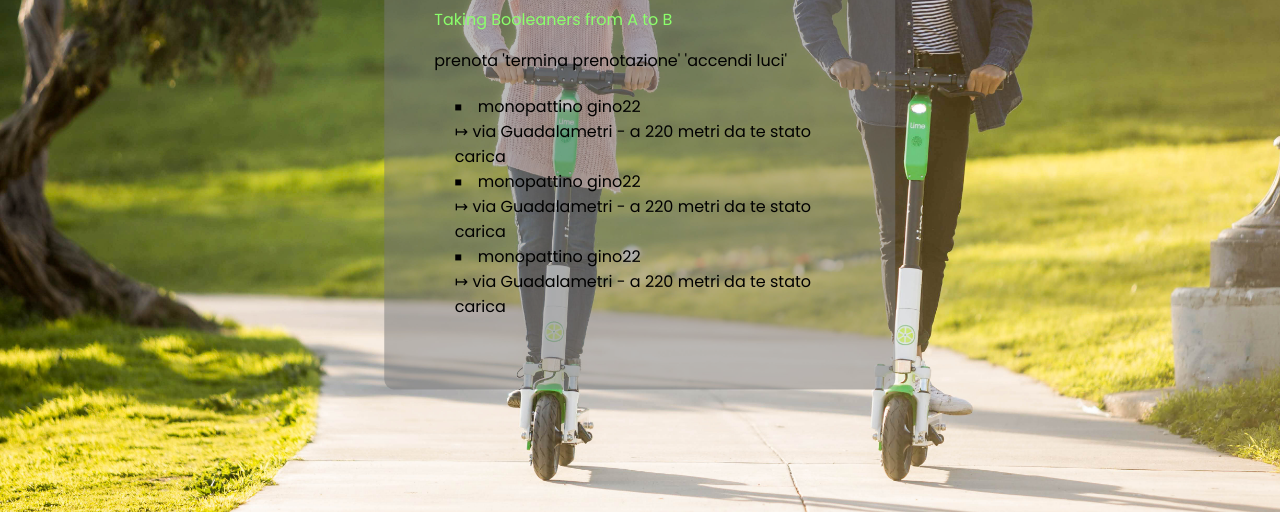
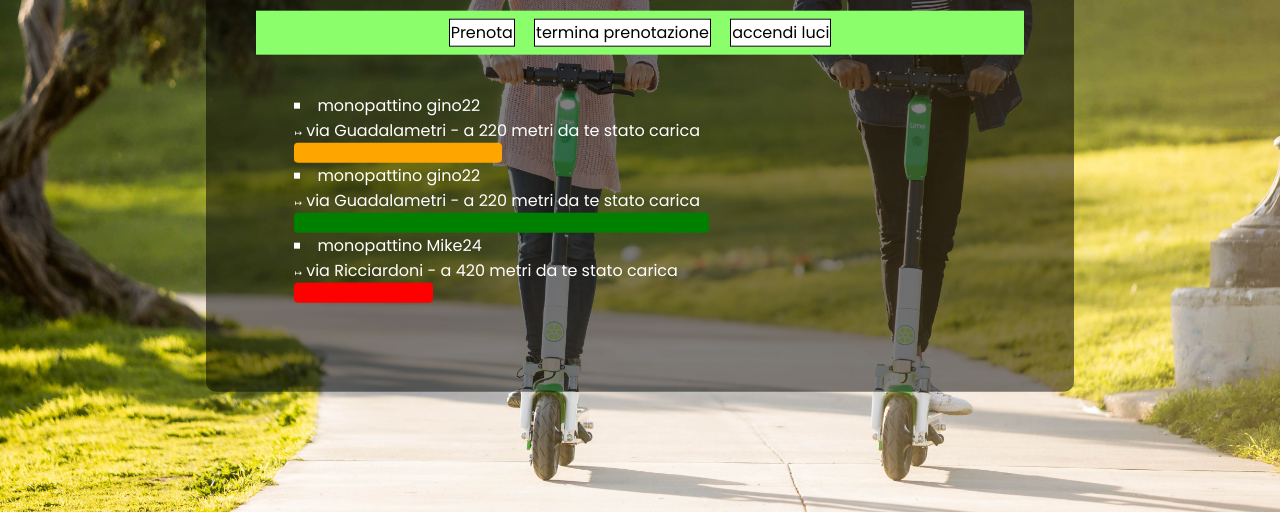
Before and after one commit to ManueldG/FullStack, a plain HTML site: page Lim/index.html in a window 1280 px wide. Shown: the part 288-800 px from the top of the page. Drawn offline with Linux system fonts and the light colour scheme.

Commit message:
modifica css

```diff
--- a/Lim/index.html
+++ b/Lim/index.html
@@ -14,21 +14,46 @@
 
       <img class="logo" src="./logo.png" alt="LogoLim">
       <p class="titolo">Taking Booleaners from A to B</p>
-      prenota 'termina prenotazione' 'accendi luci'
+      <div class="status">
+        <div class="button">Prenota</div>
+        <div class="button">termina prenotazione</div>
+        <div class="button">accendi luci</div>
+      </div>
+      <div class="descrition">
+
+
         <ul>
+
           <li>
             monopattino gino22 <br>
-        &#8614; via Guadalametri - a 220 metri da te
+            <div class="symbol">
+              &#8614;
+            </div> via Guadalametri - a 220 metri da te
             stato carica
+            <div class="barra1"></div>
           </li>
-        <li>monopattino gino22</li>
-        &#8614; via Guadalametri - a 220 metri da te
+
+
+          <li>
+            monopattino gino22 <br>
+            <div class="symbol">
+              &#8614;
+            </div> via Guadalametri - a 220 metri da te
             stato carica
+            <div class="barra2"></div>
+            </li>
 
-        <li>monopattino gino22</li>
-        &#8614; via Guadalametri - a 220 metri da te
+          <li>
+            monopattino Mike24 <br>
+            <div class="symbol">
+              &#8614;
+            </div> via Ricciardoni - a 420 metri da te
             stato carica
+            <div class="barra3"></div>
+          </li>
+
         </ul>
+      </div>
     </div>
 
 
--- a/Lim/style.css
+++ b/Lim/style.css
@@ -11,20 +11,67 @@ ul{
   padding: 5%;
 }
 
+.descrition{
+  color: white;
+}
+
+.symbol{
+  display: inline-block;
+  font-size: 0.7vw;
+}
+.barra1{
+  background-color:orange;
+  height: 20px;
+  width: 30%;
+  border-radius: 0.3vw;
+}
+
+.barra2{
+  background-color:green;
+  height: 20px;
+  width: 60%;
+  border-radius: 0.3vw;
+}
+
+.barra3{
+  background-color:red;
+  height: 20px;
+  width: 20%;
+  border-radius: 0.3vw;
+}
+
 img.logo{
   position: relative;
   left: 50%;
   transform: translateX(-50%);
-  height : 100px;
+  height : 5vw;
 }
 
   .titolo{
+    text-align: center;
     color: #8bff6b;
   }
 
+  .status{
+    height: 30%;
+    text-align: center;
+    background-color: #8bff6b;
+  }
+
+  .button{
+
+    border: solid 1px;
+    background-color: white;
+    color:black;
+    margin: 1%;
+    padding: 0.1%;
+    display: inline-block;
+  }
+
 .main{
+  width: 60%;
   padding: 50px;
-  background-color: rgba(120,120,120,0.5);
+  background-color: rgba(0,0,0,0.5);
   border-radius: 10px;
   position:absolute;
   top: 50%;
```
Lines whose indentation alone changed are shown as unchanged.
